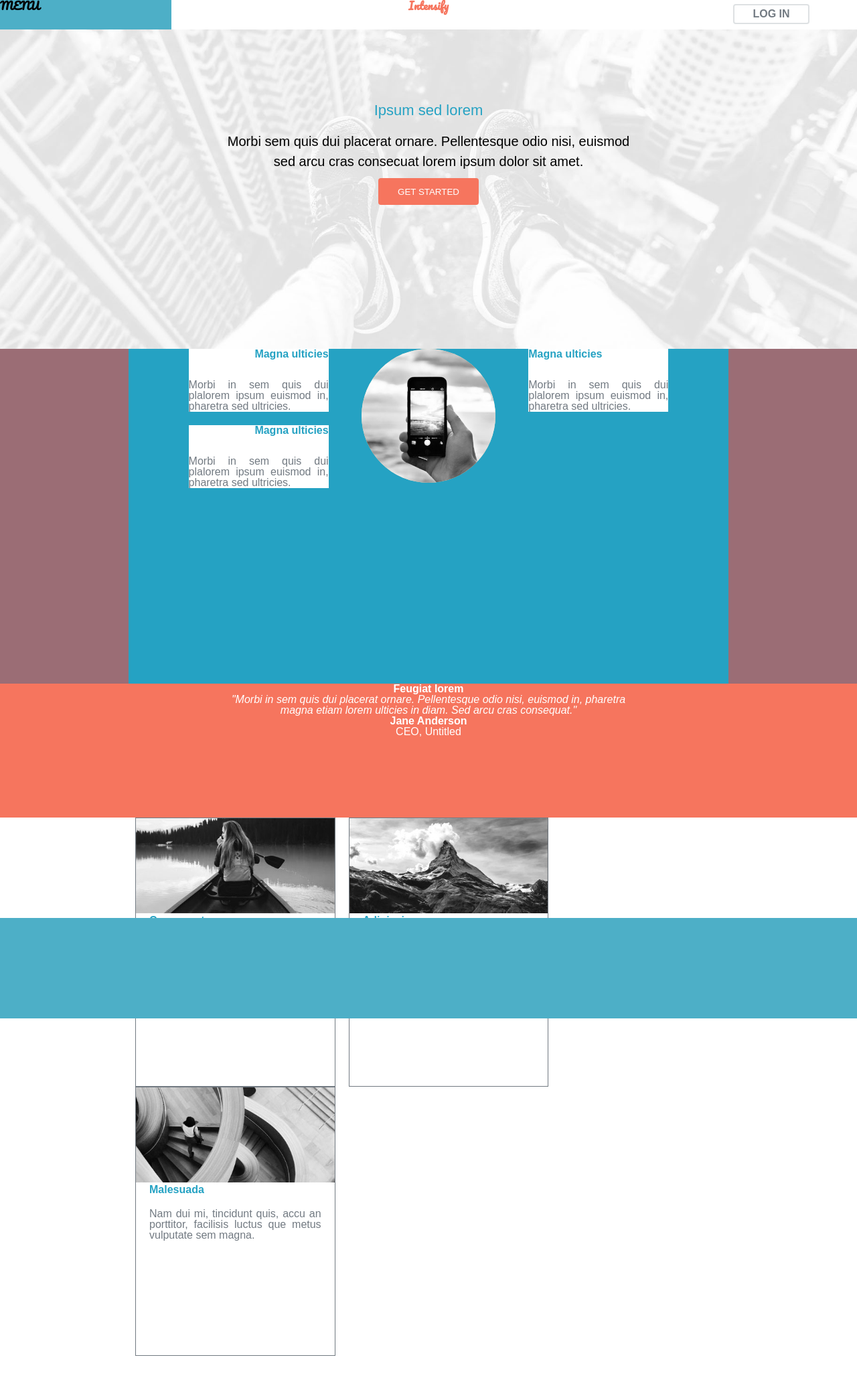
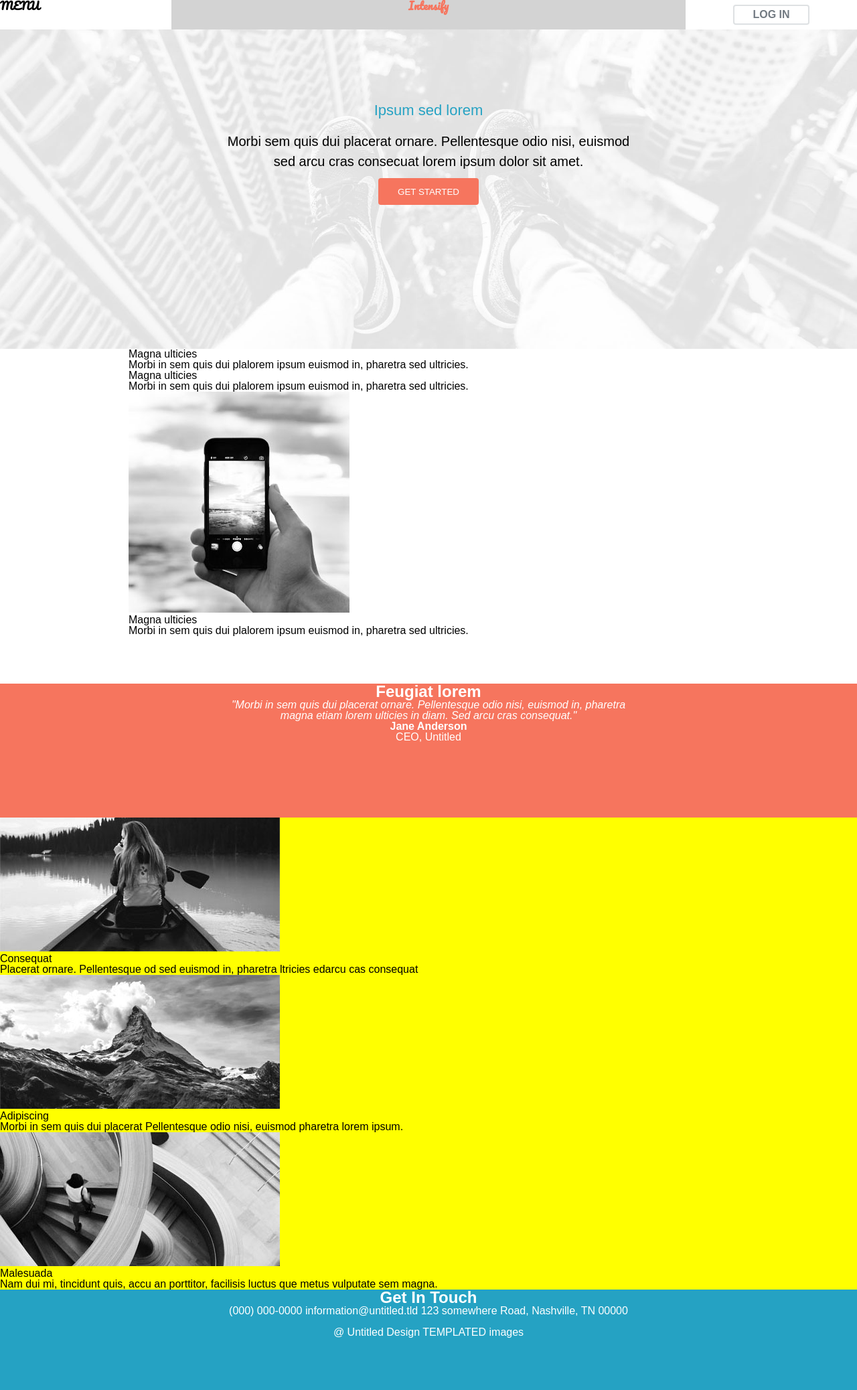
Before and after one commit to yarina329/lsd2223, a PHP site: page / in a window 1280 px wide. Shown: the whole page at 67% size. Before the commit the page ends 2025 px from the top, so only its background shows below. Run offline with PHP 8.4, Linux system fonts and the light colour scheme.

Commit message:
exercicio3 atualizado

```diff
--- a/Exercicio3/Index.html
+++ b/Exercicio3/Index.html
@@ -89,6 +89,28 @@
             </div>
         </div>
         <footer>
+            <div class="title">
+                <h4>
+                    Get In Touch
+                </h4>
+
+            </div>
+
+            <div class="text1">
+
+                <p>
+
+                <i class="fa-sharp fa-solid fa-phone"></i> (000) 000-0000
+                <i class="fa-sharp fa-solid fa-envelope"></i> information@untitled.tld
+                <i class="fa-sharp fa-solid fa-location-dot"></i> 123 somewhere Road, Nashville, TN 00000
+
+                </p>
+
+                <br>
+                    <p> @ Untitled Design TEMPLATED images</p>
+                </br>
+
+            </div>
 
         </footer>
     </div>
--- a/Exercicio3/css/estilos.css
+++ b/Exercicio3/css/estilos.css
@@ -6,28 +6,27 @@
     src: url('../fonts/Pacifico-Regular.ttf');
 }
 
-
 body{
-    font-family: Arial;
-    margin: 0%;
-    padding: 0%;
+    font-family: 'Arial';
+    margin: 0;
+    padding: 0;
 }
 
 .wrapper{
-    background: #aa3939;
+    background: yellow;
     width: 100%;
 }
 
 header{
     width: 100%;
     height: 44px;
-    background: #fff;
+    background: white ;
     float: left;
     font-family: 'Pacifico';
     font-weight: bold;
 }
 
-.header, .col-3 a{
+header .col-3 a{
     text-transform: uppercase;
     text-decoration: none;
     color: #727a82;
@@ -36,47 +35,200 @@
     display: block;
     border-radius: 4px;
     text-align: center;
-    /*centrar o elemento*/
     margin-left: auto;
     margin-right: auto;
-    margin-top: 6px;
+    margin-top: 7px;
     font-family: 'Arial';
     padding: 5px;
 }
 
-.header, .col-3 a:hover{
-    background: #f6755e;
-    border-color: #f6755e;
-    color: #fff;
+/*margin: 10px; 20px;*/
+
+header .col-3 a:hover{
+    background: #dee1e3;
+
 }
 
 .hero{
-    float: left;
+    background: url('../images/banner.jpg');
+    background-position: top center;
+    background-repeat: no-repeat;
+    background-size: cover;
     width: 100%;
     height: 477px;
-    background: url('../images/images/banner.jpg') top center no-repeat;
-    background-size: cover;
-    /*contain - utiliza todo o espaço da "imagem"*/
+    float: left;
+
+    /*
+    background-image: url('../images/banner.jpg')
+    background-color: purple;
+    */
 }
-.hero-content {
-    float: left; /*ajuda a identificar ou a "juntar" outras divs */
-    /*background-color:#493430;*/
-    width: 50%;
-    min-height: 150px;
-    margin-left: 25%;
-    margin-top: 100PX;
+
+.articles{
+    background: white;
+    width: 100%;
+    height: 500px;
+    float: left;
+}
+
+.articles .center-articles{
+    width: 70%;
+    height: 500px;
+    margin: auto;
+}
+
+.articles .col-4,
+.articles .col-5,
+.articles .col-6{
+    width: 33.33%;
+    float: left;
+}
+
+.articles .col-4 h2,
+.articles .col-6 h2{
+    color: #25A2C3;
+    font-weight: bold;
+    text-align: right;
+    margin-bottom: 30px;
+}
+
+.articles .col-6 h2{
+    text-align: left;
+}
+
+.center-articles .col-4 div,
+.center-articles .col-6 div{
+    width: 70%;
+    float: right;
+    margin-bottom: 20px;
+}
+
+.articles .col-6 div{
+    float: left;
+}
+
+.center-articles .col-4 p{
+    text-align: justify;
+    color: #767d85;
+}
+
+.center-articles .col-5 .moldura{
+    width: 200px;
+    height: 200px;
+    background: grey;
+    margin: 0 auto;
+    border-radius: 50%;
+    overflow: hidden;
+}
+
+.center-articles .col-5 .moldura img{
+    width: 100%;
+}
+
+.highlights{
+    background: #f6755e;
+    width: 100%;
+    height: 200px;
+    float: left;
+    color: #ffff;
     text-align: center;
 }
 
-.hero-content h1{
-    color: #25A2C3;
-    font-size: 22px;
-    padding: 10px 0;
+.highlights h2{
+    font-size: 24px;
+    font-weight: bold;
+}
+
+.highlights span{
+    font-weight: bold;
+}
+
+.highlights p:nth-child(2){
+    font-style: italic;
+}
+
+.lastest-news{
+        width: 100%;
+        height: 250px;
+        float: left;
+}
+
+.center-latest-news{
+    width: 70%;
+    margin: 0 auto;
+    background: greenyellow;
+}
+
+.center-latest-news div{
+    width: calc(33.33% - 22px);
+    float: left;
+    height: 400px;
+    border: 1px solid black;
+    margin: 0 10px;
+}
+
+.center-latest-news div img{
+    width: 100%;
+}
+
+.center-latest-news div h3{
+    padding-left: 5px;
+    color: #25a2c3;
+    font-weight: bold;
+}
+
+.center-latest-news div p{
+    padding: 20px;
+    color: #767d85;
+}
+
+footer{
+    background: #25a2c3;
+    width: 100%;
+    height: 150px;
+    float: left;
     text-align: center;
 }
 
+.col-1{
+    width: 20%;
+    height: 44px;
+    float: left;
+}
+
+.col-2{
+    width: 60%;
+    height: 44px;
+    background: lightgray;
+    float: left;
+    text-align: center;
+    color: #f6755e;
+
+}
+
+.col-3{
+    width: 20%;
+    height: 44px;
+    float: left;
+}
+
+.hero-content h1{
+    text-align: center;
+    color: #25A2C3;
+    padding: 10px 0;
+    font-size: 22px;
+}
+
+.hero-content{
+    width: 50%;
+    min-height: 150px;
+    text-align: center;
+    margin-left: 25%;
+    margin-top: 100px;
+    float: left;
+}
+
 .hero-content p{
-    color:#000000;
     font-size: 20px;
     line-height: 30px;
     margin-top: 10px;
@@ -85,164 +237,27 @@
 
 .hero-content button{
     background-color:#f6755e;
-    color: #fff;
-    border: 0px;
-    border-radius: 4px;
+    color: white;
+    border: none;
     width: 150px;
     height: 40px;
-    /*padding: 15px 25px;*/
+    border-radius: 4px;
 }
 
-.articles{
-    width: 100%;
-    height: 500px;
-    background: #9b6d75;
-    float: left;
+.icon-menu-principal{
+    font-size: 30px;
+    color: grey;
+
 }
 
-.articles .center-articles{
-    width: 70%;
-    height: 500px;
-    background: #25A2C3;
-    margin: auto;
+.title h4{
+    font-size: 24px;
+    font-weight: bold;
+    text-align: center;
+    color: white;
 }
 
-.articles .col1,
-.articles .col2,
-.articles .col3{
-    width: 33.33%;
-    float: left;
+.text1 {
+    color: white;
+
 }
-
-.articles .col1 h2 ,
-.articles .col3 h2 {
-    color: #25A2C3;
-    font-weight: bold;
-    text-align: right;
-    margin-bottom: 30px;
-}
-
-.articles .col3 h2 {
-    text-align: left;
-}
-
-.articles .col1 p,
-.articles .col3 p{
-    text-align: justify;
-    color: #727a82;
-}
-
-.articles .col1 div,
-.articles .col3 div{
-    background: #fff;
-    width: 70%;
-    float: right;
-    margin-bottom: 20px;
-}
-
-.articles .col3 div{
-    float: left;
-}
-
-
-.center-articles .col2 .moldura{
-    width: 200px;
-    height: 200px;
-    background: wheat;
-    margin: 0 auto;
-    border-radius: 100px;
-    overflow: hidden; /*esconder o q esta +*/
-}
-
-.center-articles .col2 .moldura img{
-    width: 100%;
-}
-
-.highlights{
-    float: left;
-    width: 100%;
-    height: 200px;
-    background: #f6755e;
-    color: #fff;
-    text-align: center;
-}
-
-.highlights h2{
-    color: #fff;
-    font-weight: bold;
-}
-
-.highlights p:nth-child(2){ /*o primeiro paragrafo do filho é italico | o "h2" tambem conta como paragrafo*/
-    font-style: italic;
-}
-
-.highlights p span{
-    font-weight: bold;
-}
-
-.latest-news{
-    float: left;
-    width: 100%;
-    height: 150px;
-}
-
-.colunas-de-noticias{
-    width: 70%;
-    background: #fff;
-    margin: 0 auto;
-}
-
-.colunas-de-noticias div{
-    width: calc(33.33% - 2px);
-    float: left;
-    height: 400px;
-    border: 1px solid #727a82;
-    margin: 0 10px;
-}
-
-.colunas-de-noticias div img{
-    width: 100%;
-    overflow: hidden;
-}
-
-.colunas-de-noticias div h3{
-    padding-left: 20px;
-    color: #25A2C3;
-    font-weight: bold;
-}
-
-.colunas-de-noticias div p{
-    padding: 20px;
-    text-align: justify;
-    color: #727a82;
-}
-
-footer{
-    float: left;
-    background: #4dafc7;
-    width: 100%;
-    height: 150px;
-}
-
-.col-1{
-    width: 20%;
-    height: 44px;
-    background: #4dafc7;
-    float: left;
-}
-
-.col-2{
-    width: 60%;
-    height: 44px;
-    background: #fff;
-    float: left;
-    text-align: center;
-    color: #f6755e;
-}
-
-.col-3{
-    width: 20%;
-    height: 44px;
-    background: #fff;
-    float: left;
-}
```
